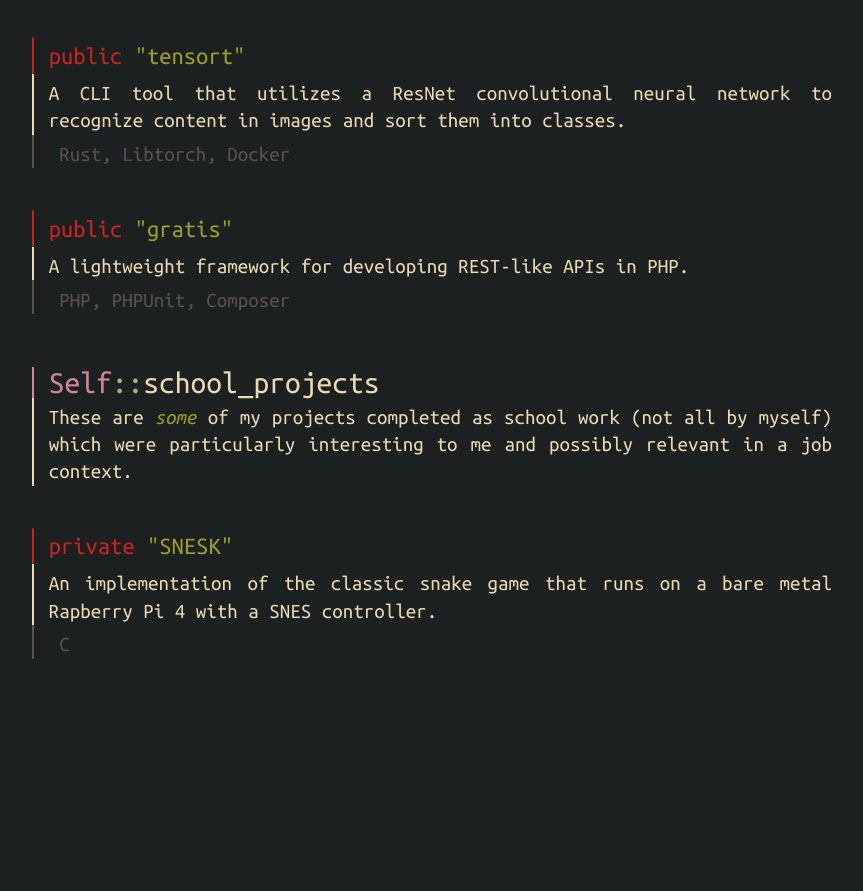
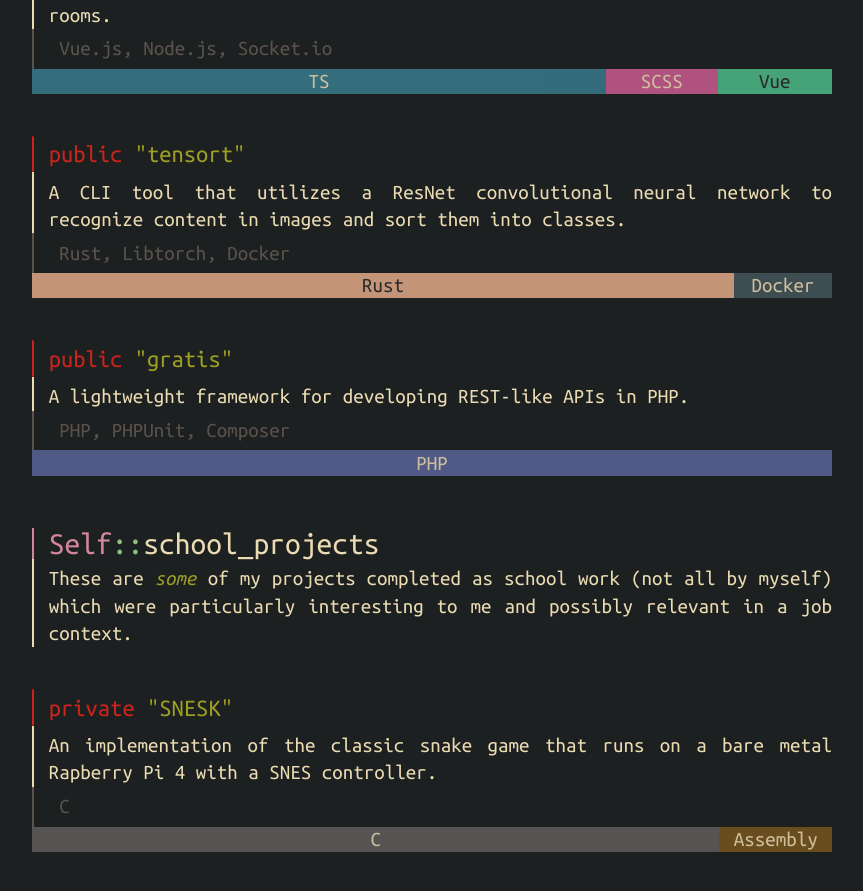
Before and after one commit to connellr023/connellr023.github.io, a SvelteKit app: page / in a window 1280 px wide. Shown: the part 1381-2272 px from the top of the page, without its empty margins (208-1071 px from the left). Before the commit the page ends 2090 px from the top, so only its background shows below. Built offline with nearby package versions, Linux system fonts and the light colour scheme; no server answers.

Commit message:
Added language graph

```diff
--- a/src/lib/Footer.svelte
+++ b/src/lib/Footer.svelte
@@ -82,7 +82,7 @@
     left: 0;
 }
 
-@media (max-width: $mobile-breakpoint) {
+@media (max-width: 800px) {
     span.divider {
         display: none;
     }
--- /dev/null
+++ b/src/lib/Graph.svelte
@@ -0,0 +1,87 @@
+<script lang="ts">
+export let data: GraphData[]
+</script>
+
+<div class="container">
+    {#each data as [name, className, value]}
+        <span style={`flex-grow: ${value}`} class={className}>{name}</span>
+    {/each}
+</div>
+
+<style lang="scss">
+@import "../styles/variables.scss";
+
+span {
+    $side-padding: 4px;
+
+    padding-left: $side-padding;
+    padding-right: $side-padding;
+    display: flex;
+    align-items: center;
+    justify-content: center;
+    text-align: center;
+    overflow: hidden;
+    height: 100%;
+    opacity: 0.8;
+    color: $gruvbox-black;
+    transition: padding 0.25s ease;
+    cursor: default;
+
+    &:hover {
+        $side-padding: 2.2rem;
+
+        padding-left: $side-padding;
+        padding-right: $side-padding;
+    }
+
+    &.rust {
+        background-color: $lang-rust;
+    }
+
+    &.vue {
+        background-color: $lang-vue;
+    }
+
+    &.ts {
+        background-color: $lang-ts;
+        color: $gruvbox-white;
+    }
+
+    &.docker {
+        background-color: $lang-docker;
+        color: $gruvbox-white;
+    }
+
+    &.scss {
+        background-color: $lang-scss;
+        color: $gruvbox-white;
+    }
+
+    &.gleam {
+        background-color: $lang-gleam;
+    }
+
+    &.php {
+        background-color: $lang-php;
+        color: $gruvbox-white;
+    }
+
+    &.c {
+        background-color: $lang-c;
+        color: $gruvbox-white;
+    }
+
+    &.asm {
+        background-color: $lang-asm;
+        color: $gruvbox-white;
+    }
+}
+
+div.container {
+    height: 1.2rem;
+    display: flex;
+    flex-direction: row;
+    align-items: center;
+    background-color: $gruvbox-grey-2;
+}
+</style>
--- a/src/lib/ProjectEntry.svelte
+++ b/src/lib/ProjectEntry.svelte
@@ -1,11 +1,14 @@
 <script lang="ts">
+import Graph from "./Graph.svelte"
+
 export let isPrivate: boolean
 export let name: string
 export let description: string
 export let stack: string[]
+export let languageData: GraphData[] = []
 </script>
 
-<a class="container left-bar red" href="">
+<a class="container left-bar red" draggable={false} href="">
     <h3>
         <span class="token-red">{isPrivate ? "private" : "public"}</span>
         <span class="name">{name}</span>
@@ -14,6 +17,7 @@
 </a>
 <p class="left-bar">{description}</p>
 <p class="left-bar comment">{stack.join(", ")}</p>
+<Graph data={languageData} />
 
 <style lang="scss">
 @import "../styles/variables.scss";
@@ -38,7 +42,6 @@
     display: flex;
     flex-direction: row;
     align-items: center;
-    width: 100%;
     transition: all $transition;
     text-decoration: none;
 
@@ -85,6 +88,7 @@
 p.comment {
     color: $gruvbox-grey-2;
     border-color: $gruvbox-grey-2;
+    padding-bottom: 0.3rem;
 
     $dist: 0.5rem;
 
--- a/src/lib/index.ts
+++ b/src/lib/index.ts
@@ -1 +1,6 @@
 // place files you want to import through the `$lib` alias in this folder.
+
+// First: Name of data point
+// Second: CSS class of data point (for coloring)
+// Third: Value of data point as a percentage
+export type GraphData = [string, string, number]
--- a/src/routes/+page.svelte
+++ b/src/routes/+page.svelte
@@ -31,7 +31,14 @@
                 isPrivate={true}
                 name="Oncology Quest"
                 description="A web app architected to aid Medical Oncology trainees and rotation directors."
-                stack={["Rust", "PgSQL", "Vue.js", "AWS", "Docker"]}
+                stack={["Rust", "Actix Web", "SQLx", "PostgreSQL", "Vue.js", "AWS ECS", "Docker"]}
+                languageData={[
+                  ["Rust", "rust", 44],
+                  ["Vue", "vue", 32],
+                  ["TS", "ts", 17],
+                  ["SCSS", "scss", 5],
+                  ["Docker", "docker", 2]
+                ]}
             />
         </div>
 
@@ -43,6 +50,12 @@
                 name="Chatter Reborn"
                 description="A massively concurrent chat application architected for real-time, one-on-one conversations."
                 stack={["Gleam/Erlang", "React", "Docker"]}
+                languageData={[
+                  ["Gleam", "gleam", 52],
+                  ["TS", "ts", 29],
+                  ["SCSS", "scss", 12],
+                  ["Docker", "docker", 7]
+                ]}
             />
         </div>
         <div>
@@ -51,6 +64,11 @@
                 name="Chatter"
                 description="A web application designed for real-time, conversations within global chat rooms."
                 stack={["Vue.js", "Node.js", "Socket.io"]}
+                languageData={[
+                  ["TS", "ts", 80],
+                  ["SCSS", "scss", 9],
+                  ["Vue", "vue", 11]
+                ]}
             />
         </div>
         <div>
@@ -59,6 +77,10 @@
                 name="tensort"
                 description="A CLI tool that utilizes a ResNet convolutional neural network to recognize content in images and sort them into classes."
                 stack={["Rust", "Libtorch", "Docker"]}
+                languageData={[
+                  ["Rust", "rust", 96],
+                  ["Docker", "docker", 4]
+                ]}
             />
         </div>
         <div>
@@ -67,6 +89,7 @@
                 name="gratis"
                 description="A lightweight framework for developing REST-like APIs in PHP."
                 stack={["PHP", "PHPUnit", "Composer"]}
+                languageData={[["PHP", "php", 100]]}
             />
         </div>
 
@@ -78,6 +101,10 @@
                 name="SNESK"
                 description="An implementation of the classic snake game that runs on a bare metal Rapberry Pi 4 with a SNES controller."
                 stack={["C"]}
+                languageData={[
+                  ["C", "c", 97],
+                  ["Assembly", "asm", 3]
+                ]}
             />
         </div>
     </div>
@@ -89,9 +116,11 @@
 
 main {
     $horizontal-margin: 20px;
-    $vertical-margin: 50px;
 
-    margin: $vertical-margin $horizontal-margin;
+    margin-left: $horizontal-margin;
+    margin-right: $horizontal-margin;
+    margin-top: 50px;
+    margin-bottom: 80px;
     display: flex;
     align-items: center;
     flex-direction: column;
@@ -120,6 +149,6 @@
 }
 
 p.intro {
-    margin-top: 0.8rem;
+    margin-top: 1rem;
 }
 </style>
--- a/src/styles/variables.scss
+++ b/src/styles/variables.scss
@@ -10,6 +10,16 @@
 $gruvbox-white: #ebdbb2;
 $gruvbox-grey-1: #393634;
 $gruvbox-grey-2: #5b524c;
+
+$lang-rust: #dea584;
+$lang-vue: #41b883;
+$lang-ts: #2b7489;
+$lang-docker: #384d54;
+$lang-scss: #c6538c;
+$lang-gleam: #ffaff3;
+$lang-php: #4f5d95;
+$lang-c: #555555;
+$lang-asm: #6e4c13;
 
 $mobile-breakpoint: 460px;
 
```
